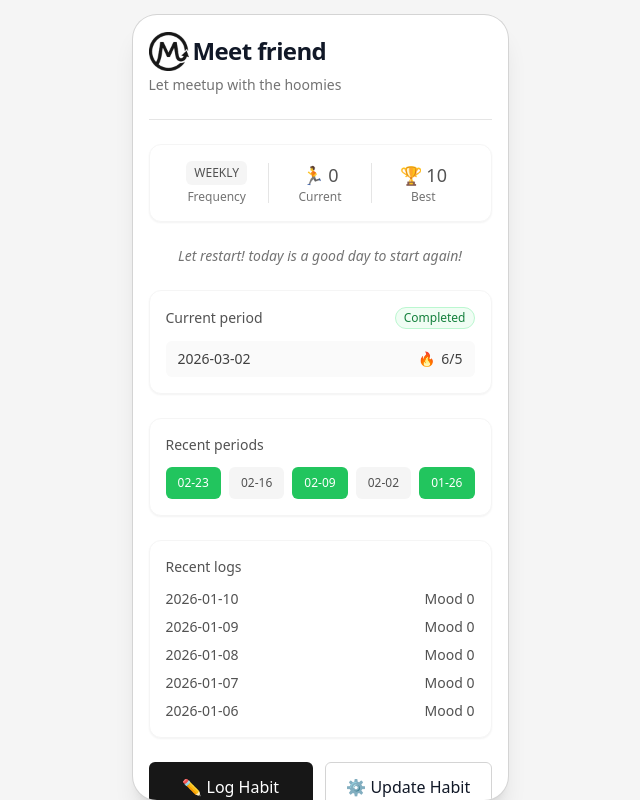
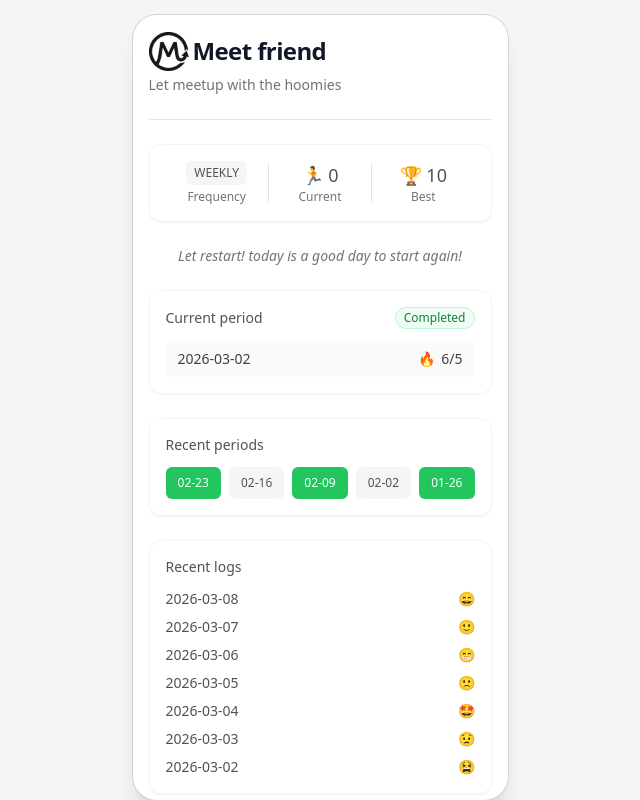
Before and after one commit to decomle/momentum, a React (Vite) app in the folder frontend/momentum-pwa/: page /demo/habit_weekly in a window 1280 px wide. Shown: the whole page, without its empty margins (320-960 px from the left). Built offline with nearby package versions, Linux system fonts and the light colour scheme; no server answers.

Commit message:
mood update

```diff
--- a/frontend/momentum-pwa/src/pages/demo/DemoWeeklyHabitPage.tsx
+++ b/frontend/momentum-pwa/src/pages/demo/DemoWeeklyHabitPage.tsx
@@ -26,11 +26,13 @@ export default function DemoWeeklyHabitPage() {
     ],
 
     recent_logs: [
-      { log_date: "2026-01-10", mood_score: 0 },
-      { log_date: "2026-01-09", mood_score: 0 },
-      { log_date: "2026-01-08", mood_score: 0 },
-      { log_date: "2026-01-07", mood_score: 0 },
-      { log_date: "2026-01-06", mood_score: 0 },
+      { log_date: "2026-03-08", mood_score: 1 },
+      { log_date: "2026-03-07", mood_score: 0 },
+      { log_date: "2026-03-06", mood_score: 2 },
+      { log_date: "2026-03-05", mood_score: -1 },
+      { log_date: "2026-03-04", mood_score: 3 },
+      { log_date: "2026-03-03", mood_score: -2 },
+      { log_date: "2026-03-02", mood_score: -3 },
     ],
   }
   const headingSlogan =
@@ -39,6 +41,15 @@ export default function DemoWeeklyHabitPage() {
   const periodRequired = habit.current_period.required_for_success
   const isMetTarget = periodActual === periodRequired
   const isOverTarget = periodActual > periodRequired
+  const moodEmojiByScore: Record<number, string> = {
+    "-3": "😫",
+    "-2": "😟",
+    "-1": "🙁",
+    0: "🙂",
+    1: "😄",
+    2: "😁",
+    3: "🤩",
+  }
 
   return (
     <div className="min-h-full flex justify-center">
@@ -168,7 +179,7 @@ export default function DemoWeeklyHabitPage() {
                 className="flex justify-between text-sm text-neutral-600"
               >
                 <span>{log.log_date}</span>
-                <span>Mood {log.mood_score}</span>
+                <span>{moodEmojiByScore[log.mood_score] ?? "🙂"}</span>
               </div>
             ))}
 
```
